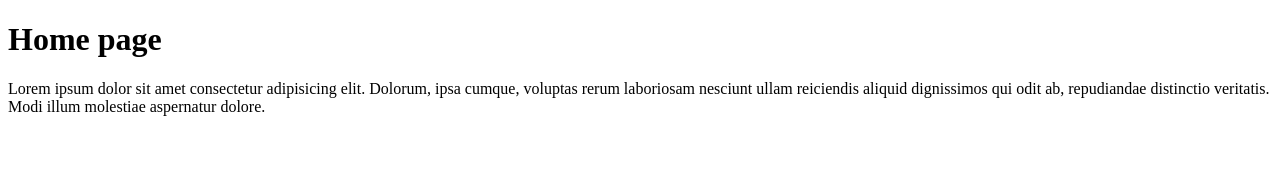
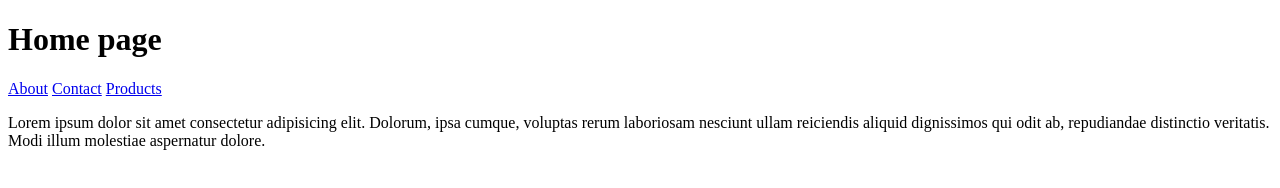
Before and after one commit to himanshigupta2215/local-repo, a plain HTML site: page index.html in a window 1280 px wide. Drawn offline with Linux system fonts and the light colour scheme.

Commit message:
added page links

```diff
--- a/index.html
+++ b/index.html
@@ -7,6 +7,9 @@
 </head>
 <body>
     <h1>Home page</h1>
+    <a href="./about.html">About</a>
+    <a href="./about.html">Contact</a>
+    <a href="./about.html">Products</a>
     <p>Lorem ipsum dolor sit amet consectetur adipisicing elit. Dolorum, ipsa cumque, voluptas rerum laboriosam nesciunt ullam reiciendis aliquid dignissimos qui odit ab, repudiandae distinctio veritatis. Modi illum molestiae aspernatur dolore.</p>
 </body>
 </html>
```
